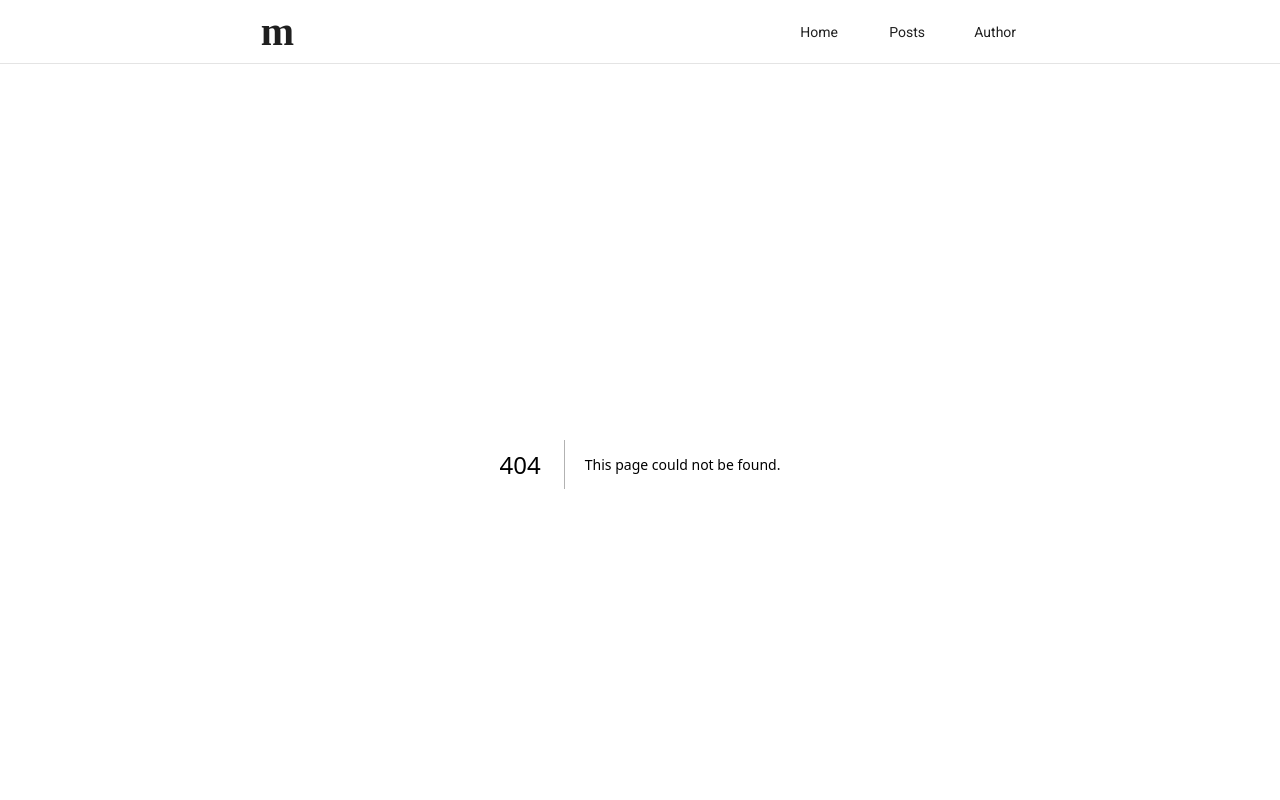
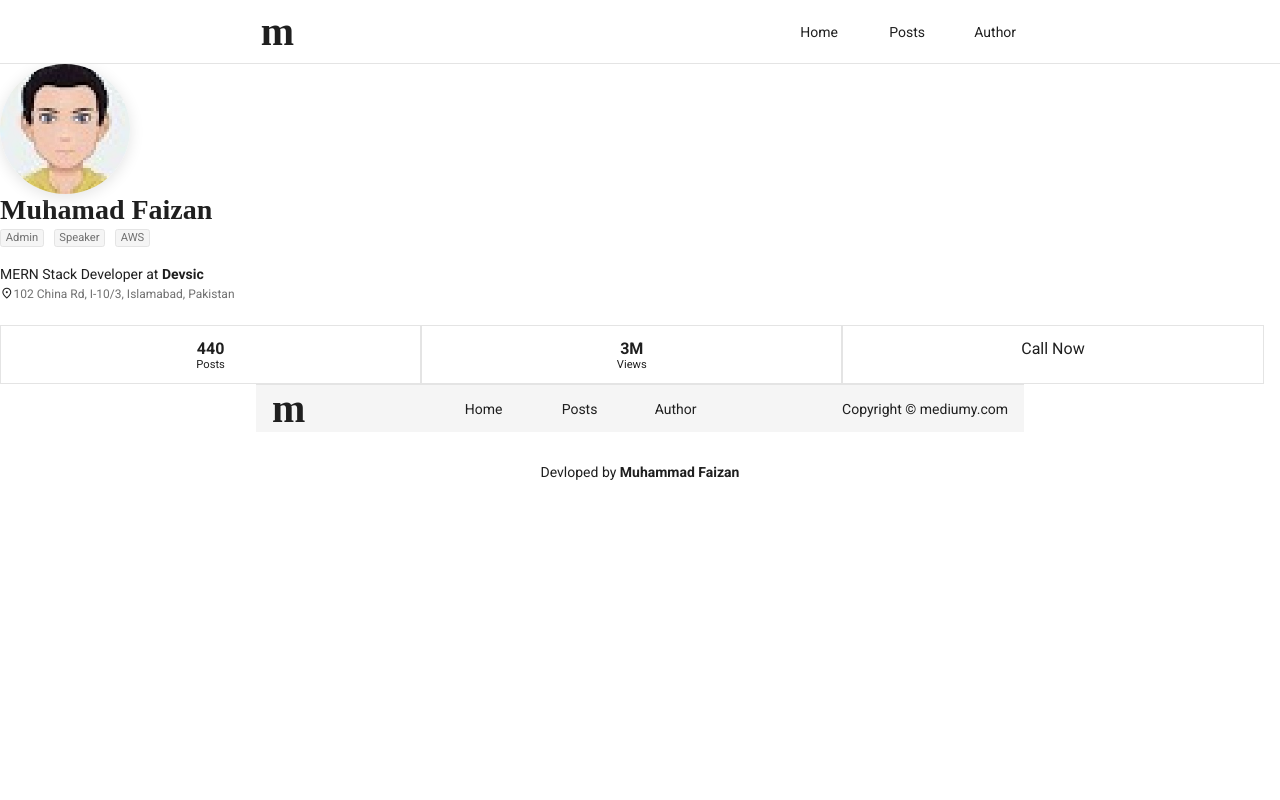
Before and after one commit to muhammadfaizan027915/mediumy, a Next.js app: page /author in a window 1280 px wide. Before the commit this address had no page. Shown: the top 800 px of the page. Built offline with nearby package versions, Linux system fonts and the light colour scheme.

Commit message:
Adding author page components

```diff
--- /dev/null
+++ b/components/profileimage/profileimage.js
@@ -0,0 +1,18 @@
+import React from "react";
+import Image from "next/image";
+import style from "./profileimage.module.css";
+
+export default function Profileimage({ image, imgContainerClass }) {
+  return (
+    <div className={imgContainerClass}>
+      <div className={style.profileimage}>
+        <Image
+          src={image ? image : "/images/avatar.jpg"}
+          alt="author"
+          fill
+          priority={true}
+        />
+      </div>
+    </div>
+  );
+}
--- /dev/null
+++ b/components/profileimage/profileimage.module.css
@@ -0,0 +1,8 @@
+.profileimage {
+  position: relative;
+  width: 130px;
+  height: 130px;
+  overflow: hidden;
+  border-radius: 50%;
+  box-shadow: 0 3px 15px var(--gray);
+}
--- /dev/null
+++ b/components/profileinfo/profileinfo.js
@@ -0,0 +1,43 @@
+import React from "react";
+import style from "./profileinfo.module.css";
+
+export default function Profileinfo({ profileInfo, infoContainerClass }) {
+  return (
+    <div className={`flex ${style.profileContainer} ${infoContainerClass}`}>
+      <div className={`flex spacebetween ${style.profileDetail}`}>
+        <div className={style.profileUser}>
+          <h1>Muhamad Faizan</h1>
+          <div className={`flex align-center ${style.experienceTags}`}>
+            <span>Admin</span>
+            <span>Speaker</span>
+            <span>AWS</span>
+          </div>
+
+          <div className={style.currentPosition}>
+            <p>
+              MERN Stack Developer at <strong>Devsic</strong>
+            </p>
+            <p className={`flex align-center ${style.companyLocation}`}>
+              <span class="material-symbols-outlined">location_on</span>
+              102 China Rd, I-10/3, Islamabad, Pakistan
+            </p>
+          </div>
+        </div>
+      </div>
+
+      <div className={`flex ${style.postsAndPosts}`}>
+        <div className={`flex align-center`}>
+          <strong>440</strong>
+          <p>Posts</p>
+        </div>
+        <div className={`flex align-center`}>
+          <strong>3M</strong>
+          <p>Views</p>
+        </div>
+        <div className={`flex align-center center`}>
+          <a href="tell:03175659371 ">Call Now</a>
+        </div>
+      </div>
+    </div>
+  );
+}
--- /dev/null
+++ b/components/profileinfo/profileinfo.module.css
@@ -0,0 +1,70 @@
+/*
+Styling the profile information
+*/
+
+/*******************
+Styling the container
+********************/
+.profileContainer {
+  flex-flow: column nowrap;
+}
+
+.profileUser > h1 {
+  font-family: var(--times);
+}
+
+/***************
+Styling the tags
+***************/
+.experienceTags {
+  gap: 0.6rem;
+  margin-top: 0.17rem;
+}
+
+.experienceTags span {
+  background-color: var(--lightgray);
+  border: 1px solid var(--gray);
+  border-radius: 0.17rem;
+  color: var(--darkgray);
+  padding: 0.1rem 0.3rem;
+  font-size: 0.7rem;
+}
+
+/***************
+Styling location
+***************/
+.currentPosition {
+  margin-top: 1.2rem;
+}
+
+.companyLocation {
+  font-size: 0.75rem;
+  color: var(--darkgray);
+  margin-top: 0.3rem;
+}
+
+.companyLocation span {
+  font-size: 0.85rem;
+  color: var(--black);
+}
+
+
+/* Styling buttons */
+.postsAndPosts{
+  width: 100%;
+  margin-top: 1.5rem;
+}
+
+.postsAndPosts div{
+  flex-direction: column;
+  border: 1px solid var(--gray);
+  display: inline-block;
+  text-align: center;
+  width: calc(32% - 1rem);
+  padding: 0.8rem;
+  font-size: 1rem;
+}
+
+.postsAndPosts div>p{
+  font-size: 0.7rem;
+}
--- a/pages/_app.js
+++ b/pages/_app.js
@@ -1,10 +1,23 @@
+import Head from "next/head";
 import Layout from "@/components/layout/layout";
 import "../styles/globals.css";
 
 export default function App({ Component, pageProps }) {
   return (
-    <Layout>
-      <Component {...pageProps} />
-    </Layout>
+    <>
+      <Head>
+        <title>Mediumy-blog</title>
+        <meta name="description" content="Generated by create next app" />
+        <meta name="viewport" content="width=device-width, initial-scale=1" />
+        <link
+          rel="stylesheet"
+          href="https://fonts.googleapis.com/css2?family=Material+Symbols+Outlined:opsz,wght,FILL,GRAD@48,400,1,0"
+        />
+        <link rel="icon" href="/favicon.ico" />
+      </Head>
+      <Layout>
+        <Component {...pageProps} />
+      </Layout>
+    </>
   );
 }
--- /dev/null
+++ b/pages/author.js
@@ -0,0 +1,12 @@
+import Profileimage from '@/components/profileimage/profileimage'
+import Profileinfo from '@/components/profileinfo/profileinfo'
+import React from 'react'
+
+export default function Author() {
+  return (
+    <>
+        <Profileimage />
+        <Profileinfo />
+    </>
+  )
+}
--- a/pages/index.js
+++ b/pages/index.js
@@ -7,12 +7,6 @@ import style from '../styles/home.module.css'
 export default function Home() {
   return (
     <>
-      <Head>
-        <title>Mediumy-blog</title>
-        <meta name="description" content="Generated by create next app" />
-        <meta name="viewport" content="width=device-width, initial-scale=1" />
-        <link rel="icon" href="/favicon.ico" />
-      </Head>
       <Container>
         <Hero />
         <Featuredposts heading="Recent Posts"  />
--- a/styles/globals.css
+++ b/styles/globals.css
@@ -1,7 +1,7 @@
 @import url('https://fonts.googleapis.com/css2?family=Roboto:ital,wght@0,100;0,300;0,400;0,500;0,700;0,900;1,100;1,300;1,400;1,500;1,700;1,900&display=swap');
 
 :root{
-  --black: #000000;
+  --black: #1f1f1f;
   --white: #ffffff;
   --darkgray: #707070;
   --gray: #e4e4e4;
```
Also changed, not shown: styles/posts.module.css (+5 -4 lines).
